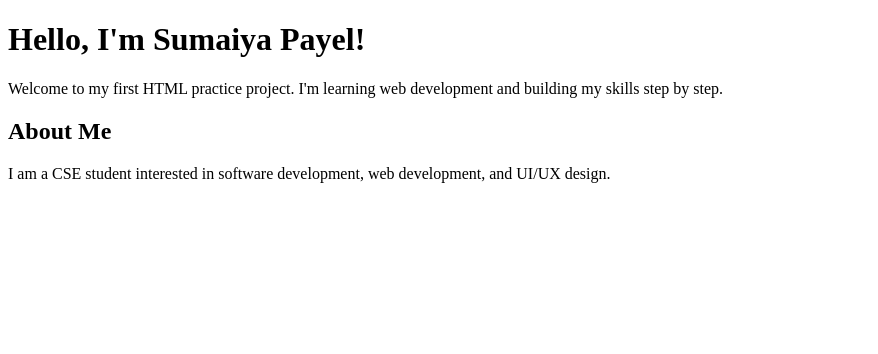
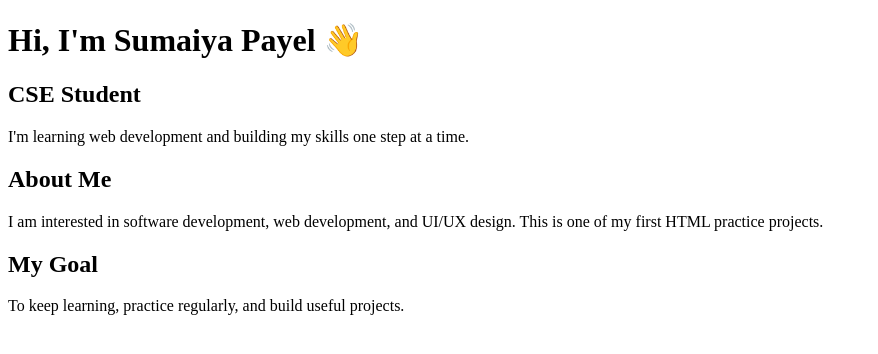
Before and after one commit to SumiyaPayel/HTML-Practice-, a plain HTML site: page index.html in a window 1280 px wide. Shown: the whole page, without its empty margins (0-878 px from the left). Drawn offline with Linux system fonts and the light colour scheme.

Commit message:
Add basic html
Updated title and content to reflect personal branding and goals.

```diff
--- a/index.html
+++ b/index.html
@@ -3,22 +3,32 @@
 <head>
     <meta charset="UTF-8">
     <meta name="viewport" content="width=device-width, initial-scale=1.0">
-    <title>My First Web Page</title>
+    <title>Sumaiya Payel</title>
 </head>
 
 <body>
-    <h1>Hello, I'm Sumaiya Payel!</h1>
+
+    <h1>Hi, I'm Sumaiya Payel 👋</h1>
+
+    <h2>CSE Student</h2>
 
     <p>
-        Welcome to my first HTML practice project.
-        I'm learning web development and building my skills step by step.
+        I'm learning web development and building my skills
+        one step at a time.
     </p>
 
     <h2>About Me</h2>
 
     <p>
-        I am a CSE student interested in software development,
-        web development, and UI/UX design.
+        I am interested in software development, web development,
+        and UI/UX design. This is one of my first HTML practice projects.
     </p>
+
+    <h2>My Goal</h2>
+
+    <p>
+        To keep learning, practice regularly, and build useful projects.
+    </p>
+
 </body>
 </html>
```
